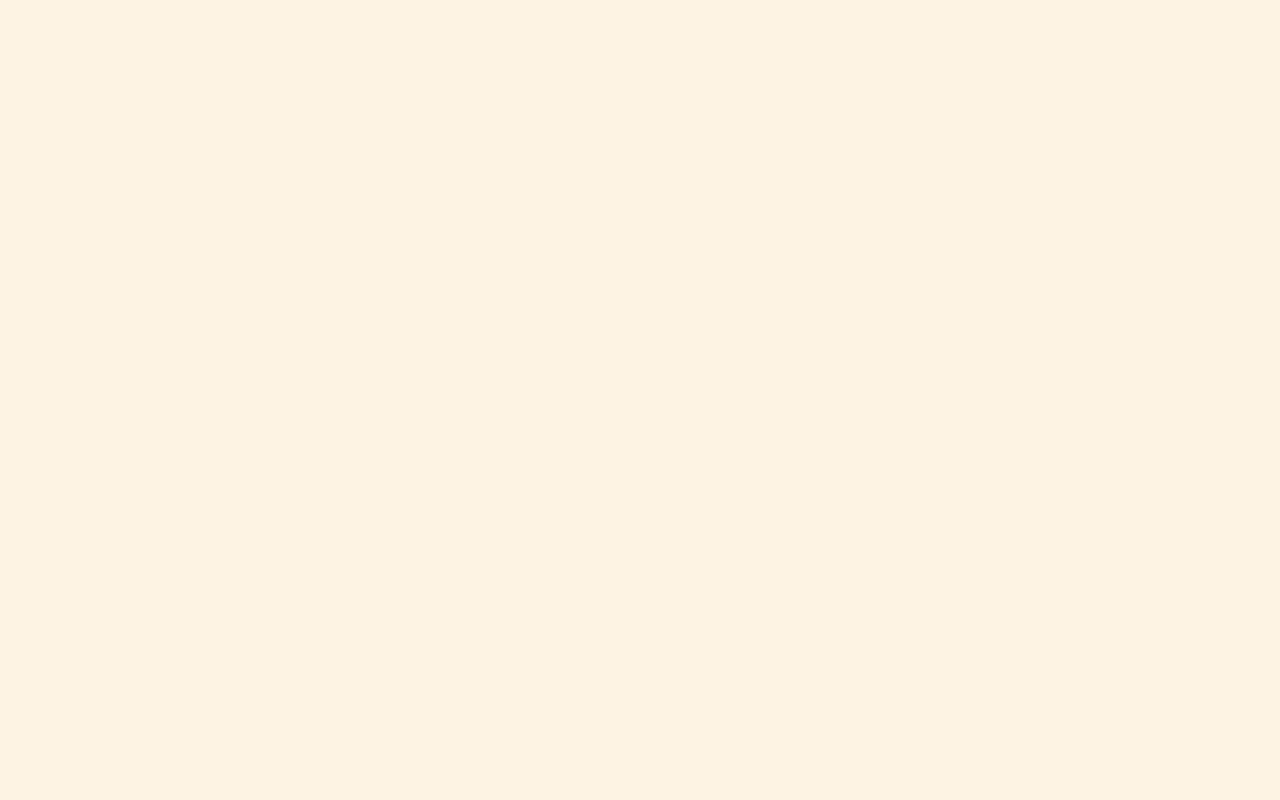
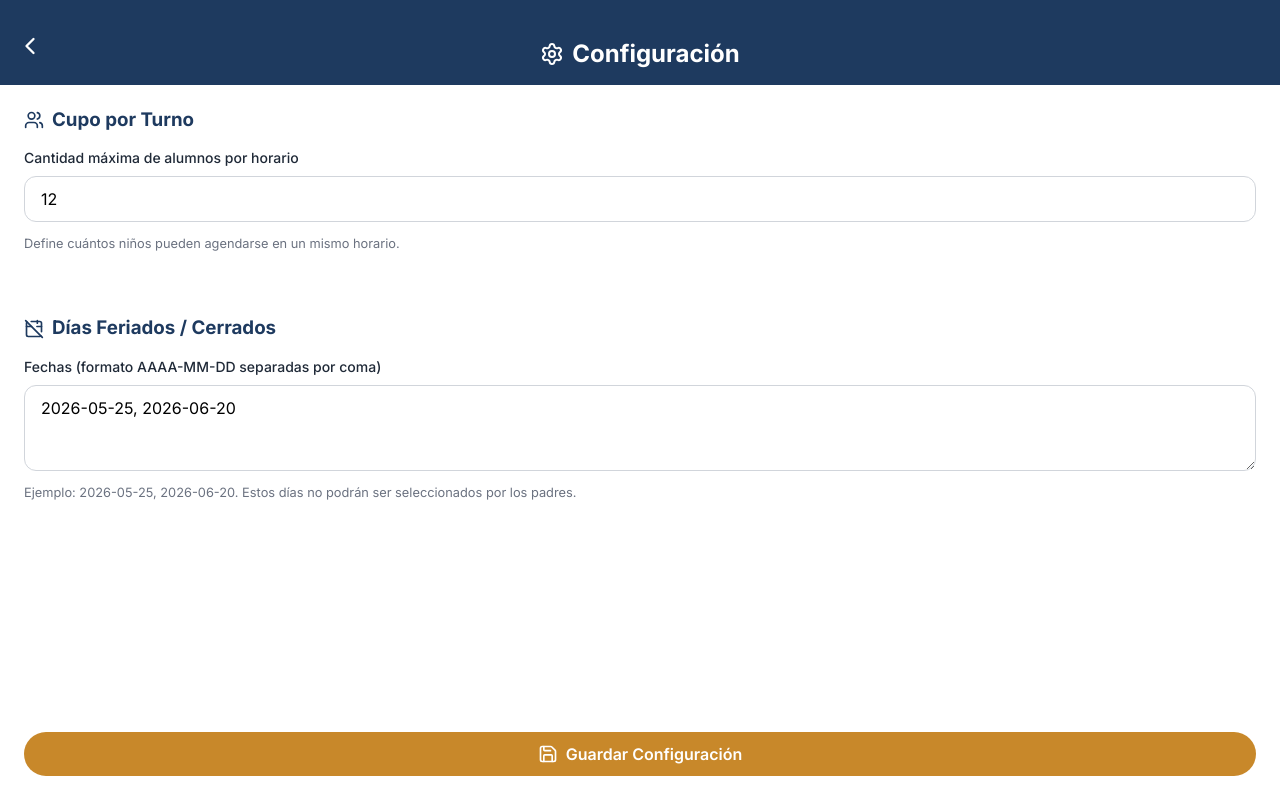
Before and after one commit to SBELENG/AprenderApp, a React (Vite) app: page /admin/configuracion in a window 1280 px wide. Before the commit this address had no page. Built offline with nearby package versions, Linux system fonts and the light colour scheme.

Commit message:
Compact Agenda UI with modal, fix PDF export, and add Admin Config page

```diff
--- a/src/App.tsx
+++ b/src/App.tsx
@@ -11,6 +11,7 @@ import AsistenciaAdmin from './pages/AsistenciaAdmin';
 import Contabilidad from './pages/Contabilidad';
 import Maestras from './pages/Maestras';
 import EvolucionAlumnos from './pages/EvolucionAlumnos';
+import ConfiguracionAdmin from './pages/ConfiguracionAdmin';
 
 function App() {
   return (
@@ -27,6 +28,7 @@ function App() {
         <Route path="/admin/contabilidad" element={<Contabilidad />} />
         <Route path="/admin/maestras" element={<Maestras />} />
         <Route path="/admin/evolucion" element={<EvolucionAlumnos />} />
+        <Route path="/admin/configuracion" element={<ConfiguracionAdmin />} />
       </Routes>
     </Router>
   );
--- a/src/pages/AgendaPadres.tsx
+++ b/src/pages/AgendaPadres.tsx
@@ -1,8 +1,8 @@
 import React, { useState } from 'react';
 import { useNavigate, useLocation } from 'react-router-dom';
-import { ChevronLeft, Calendar as CalendarIcon, Clock, AlertCircle, CheckCircle2, Download, Info } from 'lucide-react';
+import { ChevronLeft, Calendar as CalendarIcon, Clock, AlertCircle, CheckCircle2, Download, Info, X } from 'lucide-react';
 import jsPDF from 'jspdf';
-import 'jspdf-autotable';
+import autoTable from 'jspdf-autotable';
 
 // Feriados simulados (formato YYYY-MM-DD)
 const FERIADOS = ['2026-05-25', '2026-06-20'];
@@ -37,6 +37,8 @@ const AgendaPadres: React.FC = () => {
   const daysInMonth = new Date(currentYear, currentMonth + 1, 0).getDate();
   const daysArray = Array.from({ length: daysInMonth }, (_, i) => i + 1);
 
+  const [showShiftModal, setShowShiftModal] = useState(false);
+
   const handleDayClick = (day: number) => {
     const date = new Date(currentYear, currentMonth, day);
     const dateString = date.toISOString().split('T')[0];
@@ -54,6 +56,7 @@ const AgendaPadres: React.FC = () => {
 
     setSelectedDate(date);
     setSelectedDate(date);
+    setShowShiftModal(true);
   };
 
   const handleToggleShift = (shiftId: string, shiftLabel: string) => {
@@ -69,6 +72,8 @@ const AgendaPadres: React.FC = () => {
       }
       setReservations([...reservations, { date: selectedDate, shiftId, shiftLabel }]);
     }
+    // Opcional: cerrar el modal después de elegir un turno, o dejarlo abierto para elegir más
+    setShowShiftModal(false);
   };
 
   const handleReserve = () => {
@@ -95,7 +100,7 @@ const AgendaPadres: React.FC = () => {
       r.shiftLabel
     ]);
 
-    (doc as any).autoTable({
+    autoTable(doc, {
       startY: 50,
       head: [['Fecha', 'Horario']],
       body: tableData,
@@ -250,41 +255,7 @@ const AgendaPadres: React.FC = () => {
 
         {!isConfirmed ? (
           <>
-            {selectedDate && (
-              <div style={{ animation: 'fadeIn 0.3s' }}>
-                <h3 style={{ fontSize: '1.1rem', color: 'var(--color-primary)', marginBottom: '1rem', display: 'flex', alignItems: 'center', gap: '0.5rem' }}>
-                  <Clock size={20} color="var(--color-secondary)" />
-                  2. Horarios para el {selectedDate.getDate()}
-                </h3>
-
-                <div className="flex-col gap-3">
-                  {availableShifts().map(shift => {
-                    const isSelected = reservations.some(r => r.date.getTime() === selectedDate.getTime() && r.shiftId === shift.id);
-                    return (
-                      <div
-                        key={shift.id}
-                        onClick={() => handleToggleShift(shift.id, shift.label)}
-                        style={{
-                          border: `2px solid ${isSelected ? 'var(--color-secondary)' : 'var(--color-gray-300)'}`,
-                          borderRadius: '12px', padding: '0.8rem 1rem', cursor: 'pointer',
-                          background: isSelected ? 'var(--color-background)' : 'white',
-                          display: 'flex', justifyContent: 'space-between', alignItems: 'center',
-                          transition: 'all 0.2s'
-                        }}
-                      >
-                        <div>
-                          <p style={{ margin: 0, fontWeight: 'bold', color: 'var(--color-primary)' }}>{shift.label}</p>
-                          <p style={{ margin: 0, fontSize: '0.85rem', color: 'var(--color-gray-500)' }}>Cupos disponibles: 12</p>
-                        </div>
-                        {isSelected && <CheckCircle2 size={24} color="var(--color-secondary)" />}
-                      </div>
-                    );
-                  })}
-                </div>
-              </div>
-            )}
-
-            <div style={{ marginTop: 'auto', paddingTop: '2rem' }}>
+            <div style={{ marginTop: 'auto', paddingTop: '1rem' }}>
               <div style={{ marginBottom: '1rem', textAlign: 'center', fontSize: '0.9rem', color: 'var(--color-gray-500)' }}>
                 {reservations.length} turno(s) seleccionado(s)
               </div>
@@ -325,6 +296,53 @@ const AgendaPadres: React.FC = () => {
           </div>
         )}
       </div>
+
+      {/* Modal de Selección de Turno */}
+      {showShiftModal && selectedDate && (
+        <div style={{
+          position: 'fixed', top: 0, left: 0, right: 0, bottom: 0,
+          background: 'rgba(0,0,0,0.5)', zIndex: 1000,
+          display: 'flex', justifyContent: 'center', alignItems: 'center',
+          padding: '1rem'
+        }}>
+          <div style={{
+            background: 'white', borderRadius: '20px', width: '100%', maxWidth: '400px',
+            padding: '1.5rem', animation: 'slideUp 0.3s ease-out'
+          }}>
+            <div style={{ display: 'flex', justifyContent: 'space-between', alignItems: 'center', marginBottom: '1rem' }}>
+              <h3 style={{ margin: 0, color: 'var(--color-primary)' }}>Turnos - {selectedDate.getDate()} de Mayo</h3>
+              <button onClick={() => setShowShiftModal(false)} style={{ background: 'none', border: 'none', cursor: 'pointer' }}>
+                <X size={24} color="var(--color-gray-500)" />
+              </button>
+            </div>
+
+            <div className="flex-col gap-3">
+              {availableShifts().map(shift => {
+                const isSelected = reservations.some(r => r.date.getTime() === selectedDate.getTime() && r.shiftId === shift.id);
+                return (
+                  <div
+                    key={shift.id}
+                    onClick={() => handleToggleShift(shift.id, shift.label)}
+                    style={{
+                      border: `2px solid ${isSelected ? 'var(--color-secondary)' : 'var(--color-gray-300)'}`,
+                      borderRadius: '12px', padding: '1rem', cursor: 'pointer',
+                      background: isSelected ? 'var(--color-background)' : 'white',
+                      display: 'flex', justifyContent: 'space-between', alignItems: 'center'
+                    }}
+                  >
+                    <div>
+                      <p style={{ margin: 0, fontWeight: 'bold', color: 'var(--color-primary)' }}>{shift.label}</p>
+                      <p style={{ margin: 0, fontSize: '0.85rem', color: 'var(--color-gray-500)' }}>Cupos: 12</p>
+                    </div>
+                    {isSelected && <CheckCircle2 size={24} color="var(--color-secondary)" />}
+                  </div>
+                );
+              })}
+            </div>
+          </div>
+        </div>
+      )}
+
     </div>
   );
 };
--- a/src/pages/AsistenciaAdmin.tsx
+++ b/src/pages/AsistenciaAdmin.tsx
@@ -1,6 +1,6 @@
 import React, { useState, useEffect } from 'react';
 import { useNavigate } from 'react-router-dom';
-import { ChevronLeft, Bell, UserCheck, UserMinus, FileEdit, Check, BarChart3, Users2, LineChart, Loader2 } from 'lucide-react';
+import { ChevronLeft, Bell, UserCheck, UserMinus, FileEdit, Check, BarChart3, Users2, LineChart, Loader2, Settings } from 'lucide-react';
 import AdminAuthModal from '../components/AdminAuthModal';
 import HealthAlertModal from '../components/HealthAlertModal';
 import { supabase } from '../lib/supabase';
@@ -228,6 +228,17 @@ const AsistenciaAdmin: React.FC = () => {
             <LineChart size={16} />
             Evolución
           </button>
+          <button
+            onClick={() => navigate('/admin/configuracion')}
+            style={{
+              background: 'rgba(255,255,255,0.1)', border: '1px solid rgba(255,255,255,0.2)',
+              color: 'white', padding: '0.5rem 1rem', borderRadius: '8px', display: 'flex',
+              alignItems: 'center', gap: '0.5rem', fontSize: '0.85rem', whiteSpace: 'nowrap'
+            }}
+          >
+            <Settings size={16} />
+            Configuración
+          </button>
         </div>
       </div>
 
--- /dev/null
+++ b/src/pages/ConfiguracionAdmin.tsx
@@ -0,0 +1,97 @@
+import React, { useState } from 'react';
+import { useNavigate } from 'react-router-dom';
+import { ChevronLeft, Settings, Save, CalendarOff, Users } from 'lucide-react';
+
+const ConfiguracionAdmin: React.FC = () => {
+  const navigate = useNavigate();
+
+  // En un caso real, esto se cargaría y guardaría en Supabase en una tabla "configuracion"
+  const [cupo, setCupo] = useState('12');
+  const [feriados, setFeriados] = useState('2026-05-25, 2026-06-20');
+  const [isSaving, setIsSaving] = useState(false);
+
+  const handleSave = () => {
+    setIsSaving(true);
+    setTimeout(() => {
+      setIsSaving(false);
+      alert('Configuración guardada exitosamente. (Simulación: los cambios requieren conectar la tabla "configuracion" en Supabase para aplicar permanentemente)');
+    }, 1000);
+  };
+
+  return (
+    <div className="auth-layout" style={{ background: 'var(--color-white)' }}>
+      {/* Header */}
+      <div className="auth-header" style={{ paddingBottom: '1rem', background: 'var(--color-primary)' }}>
+        <button
+          onClick={() => navigate('/admin/asistencia')}
+          style={{ background: 'none', border: 'none', position: 'absolute', left: '1rem', top: '2rem', cursor: 'pointer', color: 'white' }}
+        >
+          <ChevronLeft size={28} />
+        </button>
+        <h2 style={{ color: 'white', marginTop: '0.5rem', display: 'flex', alignItems: 'center', gap: '0.5rem', justifyContent: 'center' }}>
+          <Settings size={24} />
+          Configuración
+        </h2>
+      </div>
+
+      <div style={{ padding: '1.5rem', flex: 1, display: 'flex', flexDirection: 'column' }}>
+
+        <div style={{ marginBottom: '2rem' }}>
+          <h3 style={{ display: 'flex', alignItems: 'center', gap: '0.5rem', color: 'var(--color-primary)', marginBottom: '1rem' }}>
+            <Users size={20} />
+            Cupo por Turno
+          </h3>
+          <div className="input-group">
+            <label className="input-label">Cantidad máxima de alumnos por horario</label>
+            <input
+              type="number"
+              className="input-field"
+              value={cupo}
+              onChange={(e) => setCupo(e.target.value)}
+            />
+            <p style={{ fontSize: '0.8rem', color: 'var(--color-gray-500)', marginTop: '4px' }}>
+              Define cuántos niños pueden agendarse en un mismo horario.
+            </p>
+          </div>
+        </div>
+
+        <div style={{ marginBottom: '2rem' }}>
+          <h3 style={{ display: 'flex', alignItems: 'center', gap: '0.5rem', color: 'var(--color-primary)', marginBottom: '1rem' }}>
+            <CalendarOff size={20} />
+            Días Feriados / Cerrados
+          </h3>
+          <div className="input-group">
+            <label className="input-label">Fechas (formato AAAA-MM-DD separadas por coma)</label>
+            <textarea
+              className="input-field"
+              rows={3}
+              value={feriados}
+              onChange={(e) => setFeriados(e.target.value)}
+            ></textarea>
+            <p style={{ fontSize: '0.8rem', color: 'var(--color-gray-500)', marginTop: '4px' }}>
+              Ejemplo: 2026-05-25, 2026-06-20. Estos días no podrán ser seleccionados por los padres.
+            </p>
+          </div>
+        </div>
+
+        <div style={{ marginTop: 'auto' }}>
+          <button
+            className="btn btn-secondary btn-block"
+            onClick={handleSave}
+            disabled={isSaving}
+            style={{ display: 'flex', gap: '0.5rem', justifyContent: 'center' }}
+          >
+            {isSaving ? 'Guardando...' : (
+              <>
+                <Save size={20} /> Guardar Configuración
+              </>
+            )}
+          </button>
+        </div>
+
+      </div>
+    </div>
+  );
+};
+
+export default ConfiguracionAdmin;
```
